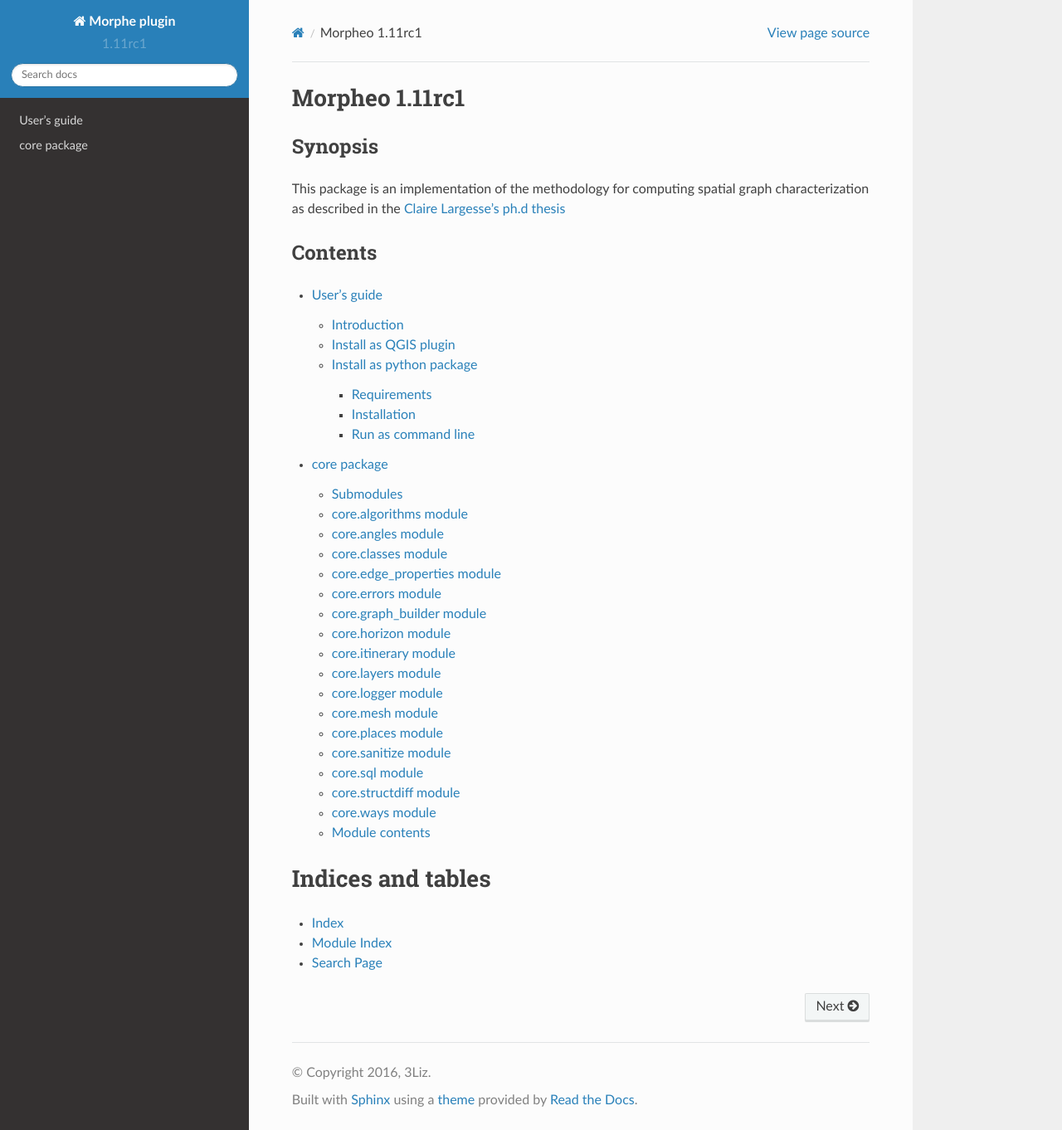
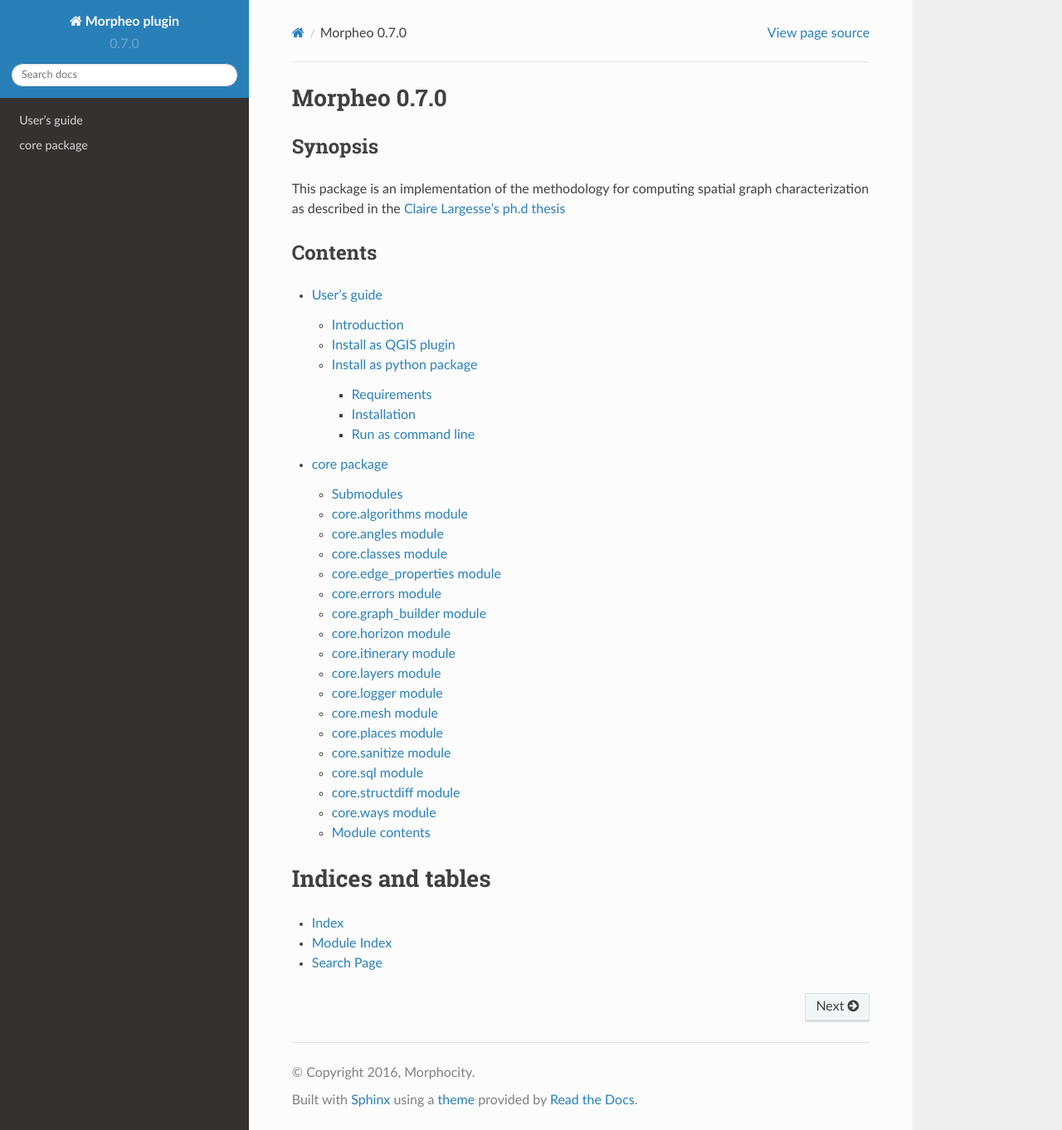
Before and after one commit to MorphoCity/morpheo-plugin, a Sphinx documentation site: the page built from doc/index.rst, in a window 1280 px wide and 1362 px high. Shown: the whole window at 83% size. Built offline with Sphinx 7.4.7 and the Read the Docs theme 2.0.0, drawn with Linux system fonts in a browser that asks for light colours; the version number is read from the project's files by our own code.

Commit message:
Fix documentation path and project infos

```diff
--- a/doc/conf.py
+++ b/doc/conf.py
@@ -16,12 +16,12 @@
 
 from imp import load_source
 
-VER = load_source("version","../src/morpheo/version.py")
+VER = load_source("version","../morpheo/version.py")
 
 # If extensions (or modules to document with autodoc) are in another directory,
 # add these directories to sys.path here. If the directory is relative to the
 # documentation root, use os.path.abspath to make it absolute, like shown here.
-sys.path.insert(0, os.path.abspath('../src/morpheo/'))
+sys.path.insert(0, os.path.abspath('../morpheo/'))
 
 # -- General configuration -----------------------------------------------------
 
@@ -45,9 +45,9 @@
 master_doc = 'index'
 
 # General information about the project.
-project = u'Morphe plugin'
-copyright = u'2016, 3Liz'
-author = u'3Liz'
+project = u'Morpheo plugin'
+copyright = u'2016, Morphocity'
+author = u'Claire LAGESSE, 3Liz'
 
 # The version info for the project you're documenting, acts as replacement for
 # |version| and |release|, also used in various other places throughout the
```
Also changed, not shown: 1 other file.
